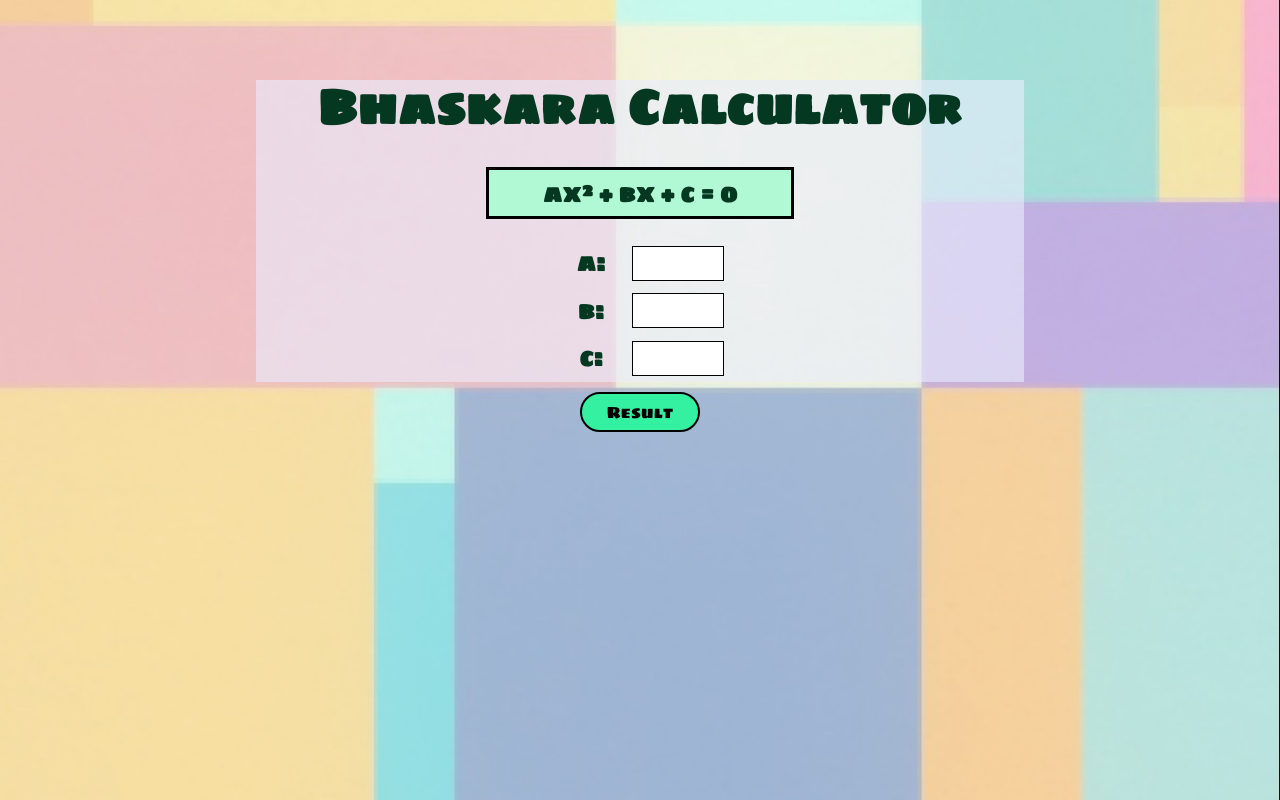
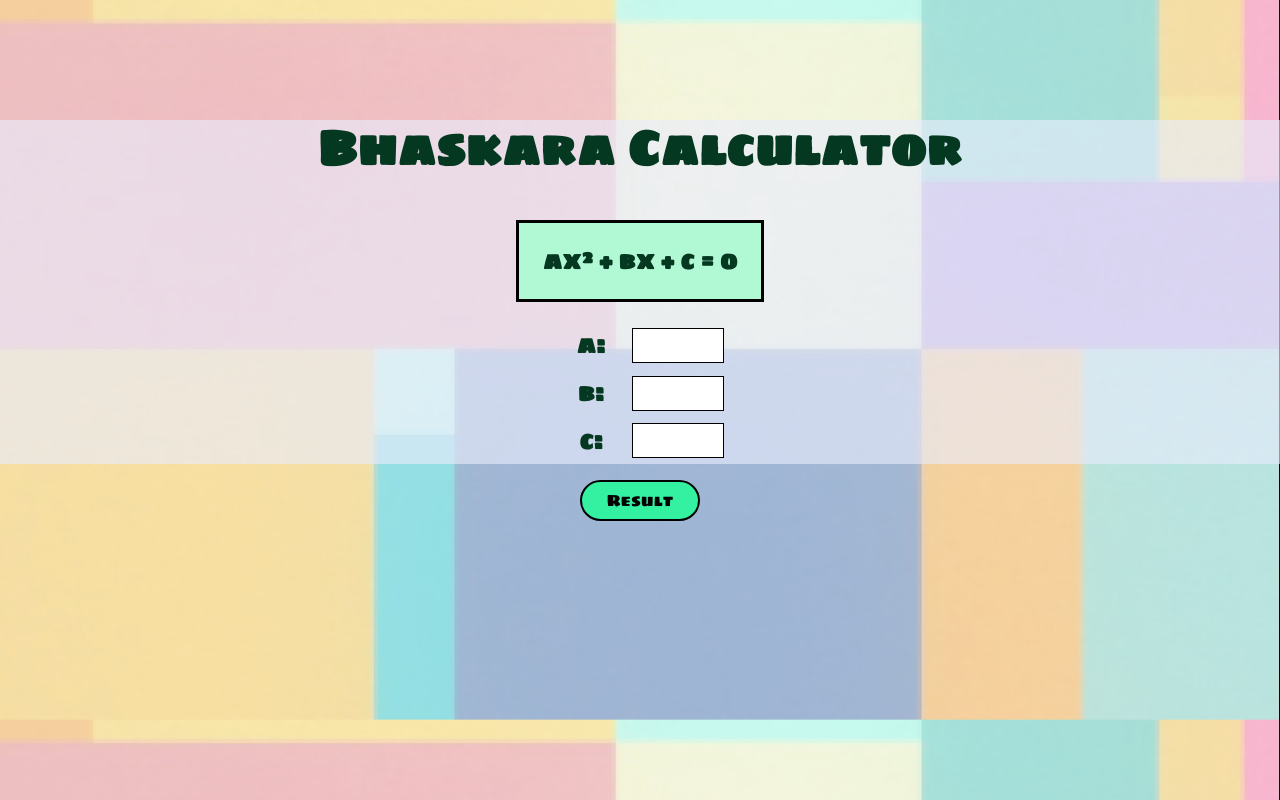
Before and after one commit to MatheusLeal92/BhaskaraCalculator, a plain HTML site: page Untitled-1.html in a window 1280 px wide. Drawn offline with Linux system fonts and the light colour scheme.

Commit message:
correções do layout

```diff
--- a/fonte.css
+++ b/fonte.css
@@ -4,10 +4,9 @@
 }
 body {
   background-image: url(Imagem5.jpg);
-  background-size: 100vw 100vh;
-  background-repeat: no-repeat;
-  margin-top: 80px;
+  background-size: cover;
   font-family: SigmarOneRegular;
+
 }
 .result {
   width: 90px;
@@ -20,11 +19,9 @@ body {
 #wrap {
   color: rgb(5, 56, 32);
   text-align: center;
-  height: auto;
   font-size: x-large;
   background-color: rgba(233, 236, 252, 0.623);
-  margin-left: 20%;
-  margin-right: 20%;
+  margin-top: 15vh;
 }
 label {
   display: inline-block;
@@ -36,8 +33,8 @@ label {
   text-align: center;
   width: 100%;
   display: block;
-  margin-top: 10px;
-  margin-bottom: 20px;
+  margin-top: 2vh;
+  margin-bottom: 2vh;
 }
 button {
   background-color: rgb(52, 241, 162);
@@ -52,16 +49,21 @@ button:hover {
   background-color: rgb(202, 248, 141);
 }
 #formula {
+  width: 100vw;
+  display: flex;
+  justify-content: center;
+}
+h1 {
+  line-height: 7vh;
+  margin-bottom: 3vh;
+}
+
+h2 {
   background-color: rgb(177, 248, 213);
-  margin-left: 30%;
-  margin-right: 30%;
-}
-h2 {
   border-width: medium;
   border-color: black;
   border-style: solid;
-  padding-top: 3%;
-  padding-bottom: 3%;
+  padding: 3vh;
   font-size: x-large;
 }
 input {
```
